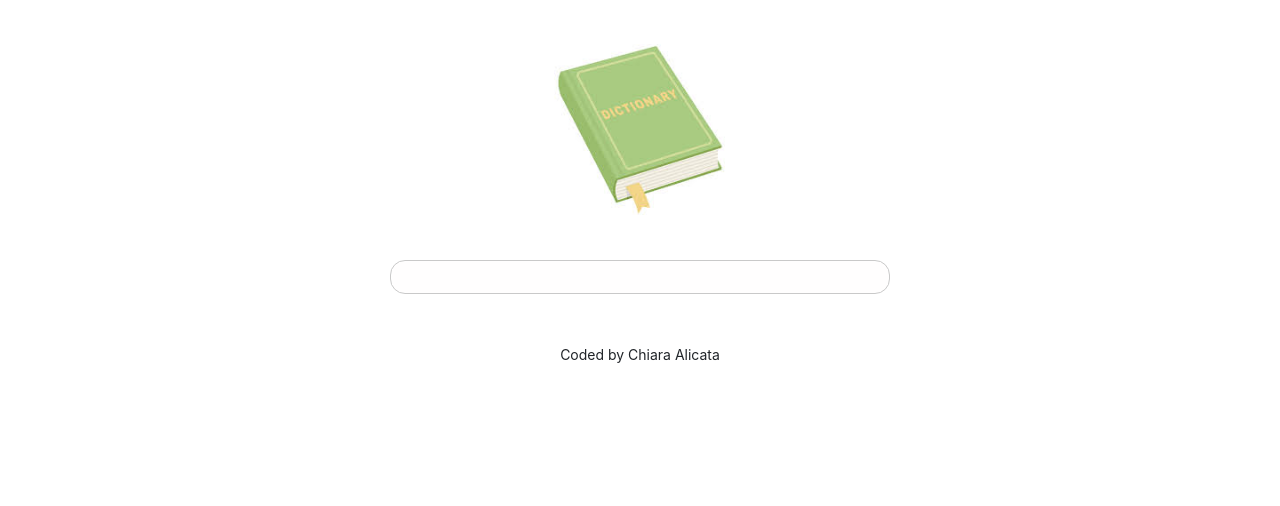
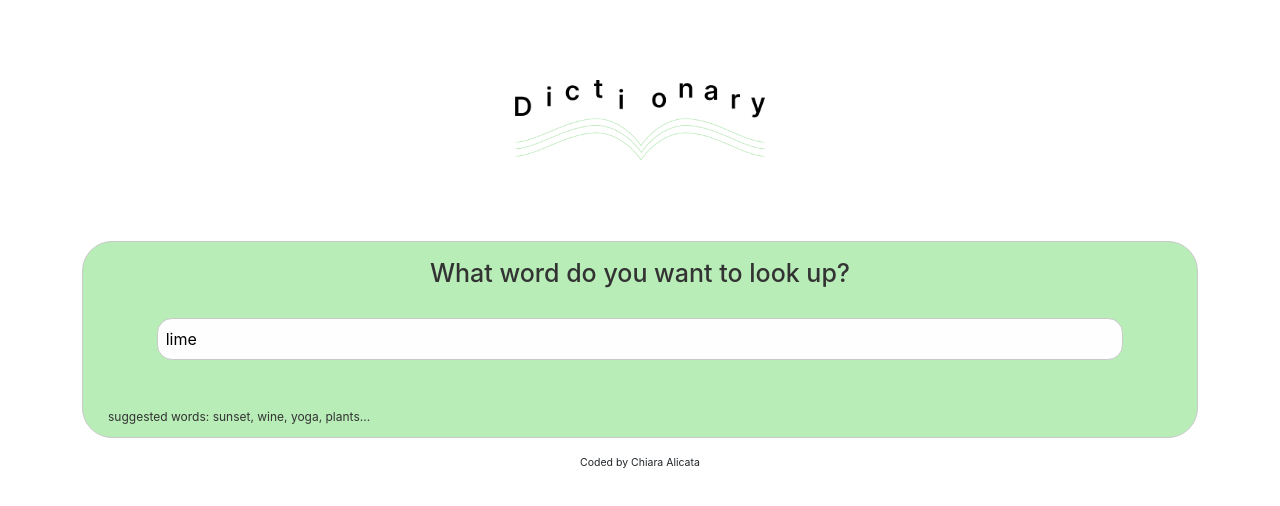
Before and after one commit to chiaraalicata/dictionary-react-project, a React (Create React App) app: page / in a window 1280 px wide. Shown: the top 506 px of the page. Built offline with nearby package versions, Linux system fonts and the light colour scheme; no server answers.

Commit message:
Styling the App

```diff
--- a/src/App.css
+++ b/src/App.css
@@ -1,14 +1,18 @@
 .App-logo {
-  max-width: 200px;
+  max-width: 250px;
   display: block;
   margin: 0 auto;
 }
 
+.vector {
+  margin-bottom: 50px;
+}
+
 .App-header {
-  margin: 30px 0;
+  margin: 80px 0;
 }
 
 .App-footer {
   text-align: center;
-  margin: 30px auto;
+  font-size: 12px;
 }
--- a/src/App.js
+++ b/src/App.js
@@ -1,13 +1,15 @@
 import "./App.css";
-import dictionary from "./dictionary.jpeg";
+import Vector from "./Vector.jpg";
 import Dictionary from "./Dictionary";
+import dicpicture from "./dicpicture.jpg";
 
 function App() {
   return (
     <div className="App">
       <div className="container">
         <header className="App-header">
-          <img src={dictionary} className="App-logo img-fluid" alt="logo" />
+          <img src={dicpicture} className="App-logo img-fluid" alt="logo" />
+          <img src={Vector} className="App-logo vector img-fluid" alt="logo" />
         </header>
         <main>
           <Dictionary />
--- a/src/Dictionary.css
+++ b/src/Dictionary.css
@@ -1,14 +1,46 @@
+.Dictionary {
+  position: relative;
+  color: #7dd67b;
+}
+
+.Dictionary h1 {
+  font-size: 25px;
+  font-style: bold;
+  text-align: center;
+  margin: 10px;
+}
+
+.Dictionary section {
+  color: #333;
+  border: 1px solid hsl(0, 0%, 79%);
+  border-radius: 30px;
+  margin: 15px auto;
+  padding: 6px 20px;
+}
+.Dictionary .searching-form {
+  background: rgba(130, 223, 129, 0.57);
+}
 .search-engine {
-  width: 500px;
-  line-height: 30px;
+  width: 90%;
   background: #fffefe;
   border: 1px solid #c9c9c9;
   border-radius: 15px;
+  margin-top: 20px;
+  padding: 8px;
 }
 
 .Results {
-  text-align: center;
+  position: relative;
+  top: 20px;
+  padding: 30px;
 }
 .meaning {
+  position: relative;
   text-align: center;
+  padding: 20px;
 }
+
+.Dictionary .hint {
+  font-size: 12px;
+  margin: 5px;
+}
--- a/src/Dictionary.js
+++ b/src/Dictionary.js
@@ -4,32 +4,51 @@ import Results from "./Results";
 import "./Dictionary.css";
 
 export default function Dictionary() {
-  let [keyword, setKeyword] = useState("");
+  let [keyword, setKeyword] = useState("lime");
   let [results, setResults] = useState(null);
+  let [loaded, setLoaded] = useState(false);
 
   function handleResponse(response) {
     setResults(response.data[0]);
   }
-  function search(event) {
-    event.preventDefault();
 
+  function search() {
     let apiUrl = `https://api.dictionaryapi.dev/api/v2/entries/en_US/${keyword}`;
     axios.get(apiUrl).then(handleResponse);
   }
-
+  function handleSubmit(event) {
+    event.preventDefault();
+    search();
+  }
   function handleKeywordChange(event) {
     setKeyword(event.target.value);
   }
+  function load() {
+    setLoaded(true);
+    search();
+  }
+  if (loaded) {
     return (
       <div className="Dictionary">
-      <form className="text-center mb-5" onSubmit={search}>
+        <section className="searching-form">
+          <h1>What word do you want to look up?</h1>
+          <form className="text-center mb-5" onSubmit={handleSubmit}>
             <input
               className="search-engine"
               type="search"
               onChange={handleKeywordChange}
+              defaultValue="lime"
             />
           </form>
+          <div className="hint">
+            suggested words: sunset, wine, yoga, plants...
+          </div>
+        </section>
         <Results results={results} />
       </div>
     );
+  } else {
+    load();
+    return "Loading";
   }
+}
--- /dev/null
+++ b/src/Meaning.css
@@ -0,0 +1,12 @@
+.Meaning h3 {
+  font-size: 24px;
+  line-height: 1.5;
+  font-weight: bold;
+}
+
+.Meaning .example {
+  font-size: 12px;
+  opacity: 0.7;
+  font-style: italic;
+  margin: 5px auto;
+}
--- a/src/Meaning.js
+++ b/src/Meaning.js
@@ -1,6 +1,6 @@
 import React from "react";
-import "./Dictionary.css";
 import Synonyms from "./Synonyms";
+import "./Meaning.css";
 
 export default function Meaning(props) {
   console.log(props.meaning);
@@ -10,13 +10,11 @@ export default function Meaning(props) {
       {props.meaning.definitions.map(function (definition, index) {
         return (
           <div key={index}>
-            <p>
-              <strong>Definition:</strong> {definition.definition}
-              <br />
-              <strong>Example:</strong>
-              <em>{definition.example}</em>
+            <div className="definition">{definition.definition}</div>
+            <div className="example">
+              {definition.example}
               <Synonyms synonyms={definition.synonyms} />
-            </p>
+            </div>
           </div>
         );
       })}
--- /dev/null
+++ b/src/Phonetic.css
@@ -0,0 +1,28 @@
+.Phonetic {
+  margin: 20px 0;
+}
+
+.Phonetic a {
+  font-family: "Inter";
+  font-style: normal;
+  font-weight: 600;
+  font-size: 20px;
+  line-height: 29px;
+  text-decoration: none;
+  border: 1px solid #ddd;
+  padding: 5px 15px;
+  border-radius: 20px;
+  color: #7dd67b;
+  transition: all 150ms ease-in-out;
+  margin-right: 10px;
+}
+
+.Phonetic a:hover {
+  background: #75b373;
+  color: white;
+}
+
+.Phonetic .text {
+  opacity: 0.5;
+  font-weight: bold;
+}
--- a/src/Phonetic.js
+++ b/src/Phonetic.js
@@ -1,13 +1,18 @@
 import React from "react";
+import "./Phonetic.css";
 
 export default function Phonetic(props) {
   return (
     <div className="Phonetic">
-      <a href={props.phonetic.audio} target="_blank">
+      <a
+        href={props.phonetic.audio}
+        target="_blank"
+        rel="noreferrer"
+        rel="noopener"
+      >
         Listen
       </a>
-      <br />
-      {props.phonetic.text}
+      <span className="text">{props.phonetic.text}</span>
     </div>
   );
 }
--- /dev/null
+++ b/src/Results.css
@@ -0,0 +1,6 @@
+.Results h2 {
+  font-size: 36px;
+  font-weight: bold;
+  line-height: 1.5;
+  color: #629561;
+}
--- a/src/Results.js
+++ b/src/Results.js
@@ -2,11 +2,13 @@ import React from "react";
 import Meaning from "./Meaning";
 import "./Dictionary.css";
 import Phonetic from "./Phonetic";
+import "./Results.css";
 
 export default function Results(props) {
   if (props.results) {
     return (
       <div className="Results">
+        <section>
           <h2>{props.results.word}</h2>
           {props.results.phonetics.map(function (phonetic, index) {
             return (
@@ -15,11 +17,12 @@ export default function Results(props) {
               </div>
             );
           })}
+        </section>
         {props.results.meanings.map(function (meaning, index) {
           return (
-            <div key={index}>
+            <section key={index}>
               <Meaning meaning={meaning} />
-            </div>
+            </section>
           );
         })}
       </div>
--- /dev/null
+++ b/src/Synonyms.css
@@ -0,0 +1,10 @@
+.Synonyms {
+  margin: 15px 0 0;
+  padding: 0;
+}
+
+.Synonyms {
+  display: inline-block;
+  padding-right: 10px;
+  line-height: 1;
+}
--- a/src/Synonyms.js
+++ b/src/Synonyms.js
@@ -1,4 +1,5 @@
 import React from "react";
+import "./Synonyms.css";
 
 export default function Synonyms(props) {
   if (props.synonyms) {
```
Also changed, not shown: src/Vector.jpg (added), src/dicpicture.jpg (added). Lines whose indentation alone changed are shown as unchanged.
